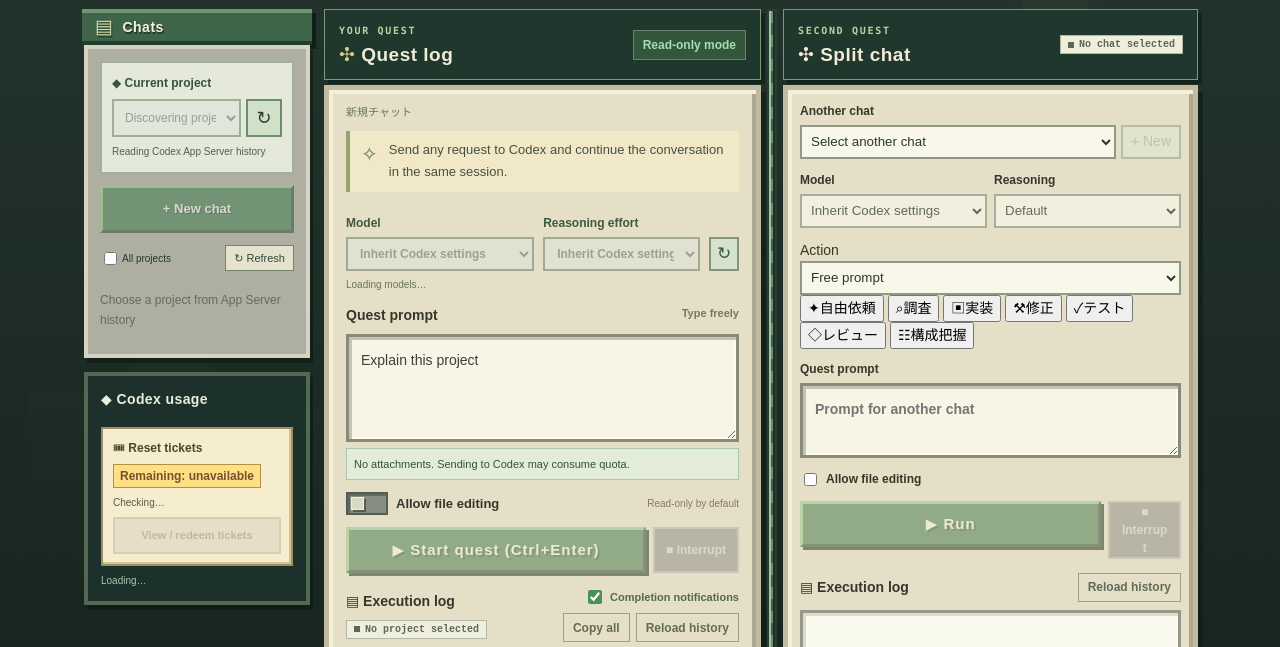
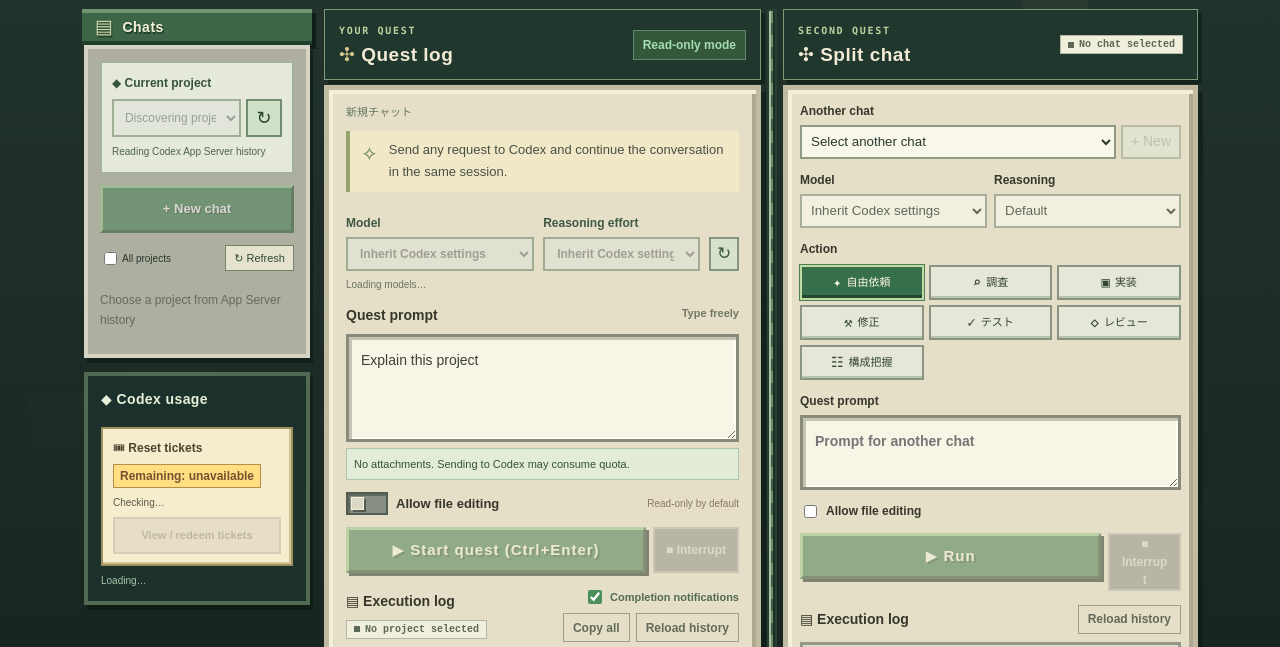
Before and after one commit to morio-23/codex-inventory, a website with bundled scripts: page public/index.html in a window 1280 px wide. Both pictures are taken after a click on the button "◫ Split view". Shown: the part 102-749 px from the top of the page. Built offline with nearby package versions, Linux system fonts and the light colour scheme; files whose address does not match are found by name.

Commit message:
style(ui): compact selectable action tiles in retro secondary chat

```diff
--- a/public/styles.css
+++ b/public/styles.css
@@ -588,6 +588,18 @@ html[lang="en"] .hotbar-controls button{
 .split-model-controls{display:grid;grid-template-columns:1fr 1fr;gap:7px;margin:12px 0}
 .split-model-controls label,.split-field{display:block;min-width:0;font-size:12px;font-weight:800}
 .split-model-controls select,.split-field select{margin-top:5px}
+/* v0.7 secondary action chooser: compact, game-like and keyboard friendly. */
+.split-action-picker{margin:10px 0 12px;min-width:0}
+.split-action-header{display:flex;align-items:baseline;justify-content:space-between;gap:8px;margin-bottom:7px;font-size:12px;font-weight:800}
+.split-action-help{font-size:10px;font-weight:600;color:#536451;text-align:right;min-width:0}
+.split-action-native{position:absolute!important;width:1px!important;height:1px!important;padding:0!important;margin:-1px!important;border:0!important;clip-path:inset(50%);overflow:hidden;white-space:nowrap;pointer-events:none}
+.split-action-options{display:grid;grid-template-columns:repeat(auto-fit,minmax(96px,1fr));gap:5px;min-width:0}
+.split-action-options button{min-width:0;display:flex;justify-content:center;align-items:center;gap:5px;min-height:35px;padding:5px 6px;border:2px solid #899582;background:#e5e8d8;color:#344436;box-shadow:inset 0 -2px #b9c3aa;font:800 11px/1.2 ui-monospace,Consolas,monospace;white-space:nowrap;cursor:pointer}
+.split-action-options button>span:first-child{font-size:14px;line-height:1;flex:none}
+.split-action-options button[aria-checked="true"]{color:#f8f6df;background:#376f4c;border-color:#c1dba2;box-shadow:inset 0 -3px #214932,0 0 0 1px #497f56}
+.split-action-options button:hover:not([aria-checked="true"]){background:#f5f2df;border-color:#5c845e}
+.split-action-options button:focus-visible{outline:3px solid #d7ae45;outline-offset:2px}
+@media(max-width:420px){.split-action-options{grid-template-columns:repeat(2,minmax(0,1fr))}}
 .split-field{margin:11px 0}
 .split-field textarea{margin-top:5px;min-height:75px}
 .split-edit{display:flex;align-items:center;gap:6px;font-size:12px;font-weight:800;margin:12px 0}
```
